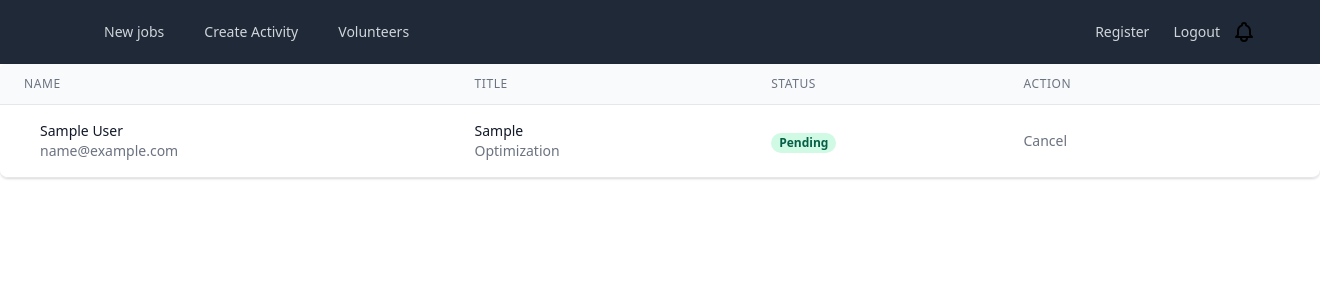
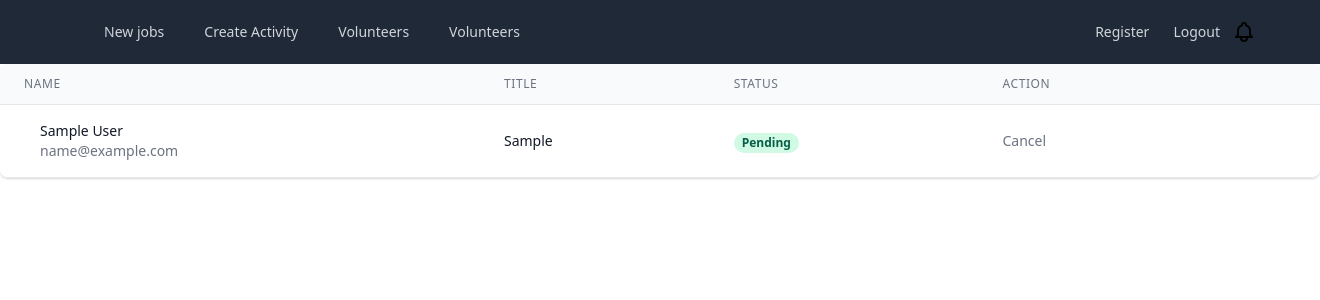
Before and after one commit to maen08/voluntary, a Django app: page /applied/ in a window 1320 px wide; the page is wider, and only the part inside the window is pictured. Shown: the top 300 px of that part. Run offline with Django 3.2, Linux system fonts and the light colour scheme; a user stored in the database is signed in; tables that the repository leaves empty hold one stand-in row (values such as "Sample post").

Commit message:
work on admin page

```diff
--- a/managesystem/urls.py
+++ b/managesystem/urls.py
@@ -6,7 +6,7 @@ from django.conf import settings
 from django.conf.urls.static import static
 
 urlpatterns = [
-    path('admin/', admin.site.urls),
+    path('admin/', admin.site.urls, name='admin'),
     path('register/', views.register, name='register'),
     path('', views.display_activity, name='new_activity'),
     path('create/', views.create_activity, name='create_activity'),
--- a/templates/applied-activity.html
+++ b/templates/applied-activity.html
@@ -46,7 +46,7 @@
               </td>
               <td class="px-6 py-4 whitespace-nowrap">
                 <div class="text-sm text-gray-900">{{user.skill}}</div>
-                <div class="text-sm text-gray-500">Optimization</div>
+
               </td>
               <td class="px-6 py-4 whitespace-nowrap">
                 <span class="px-2 inline-flex text-xs leading-5 font-semibold rounded-full bg-green-100 text-green-800">
--- a/templates/navbar.html
+++ b/templates/navbar.html
@@ -26,9 +26,10 @@
               <a href="{% url 'new_activity' %}" class="text-gray-300 hover:bg-gray-700 hover:text-white px-3 py-2 rounded-md text-sm font-medium">New jobs</a>
                 {% if request.user.is_staff %}
               <a href="{% url 'create_activity' %}" class="text-gray-300 hover:bg-gray-700 hover:text-white px-3 py-2 rounded-md text-sm font-medium">Create Activity</a>
-              <a href="#" class="text-gray-300 hover:bg-gray-700 hover:text-white px-3 py-2 rounded-md text-sm font-medium">Volunteers</a>
+              <a href="{% url 'applied_activity' %}" class="text-gray-300 hover:bg-gray-700 hover:text-white px-3 py-2 rounded-md text-sm font-medium">Volunteers</a>
+              <a href="{% url 'admin' %}" class="text-gray-300 hover:bg-gray-700 hover:text-white px-3 py-2 rounded-md text-sm font-medium">Volunteers</a>
                 {% else %}
-                <a href="#" class="text-gray-300 hover:bg-gray-700 hover:text-white px-3 py-2 rounded-md text-sm font-medium">My Activity</a>
+                <a href="{% url 'applied_activity' %}" class="text-gray-300 hover:bg-gray-700 hover:text-white px-3 py-2 rounded-md text-sm font-medium">My Activity</a>
                 {% endif %}
 
 
```
